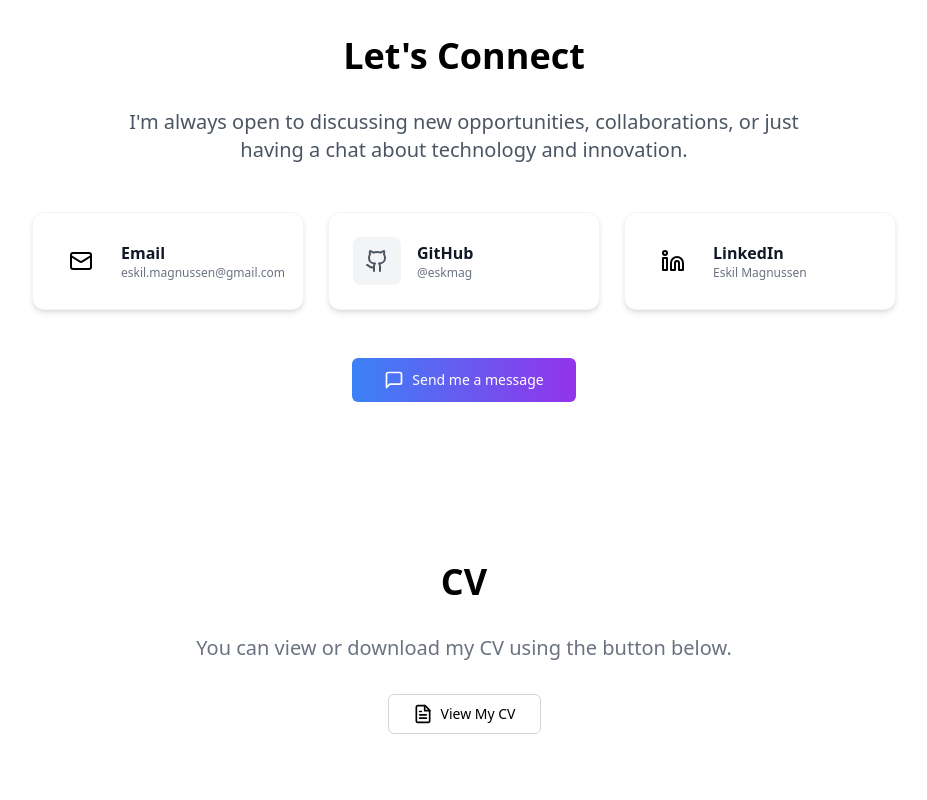
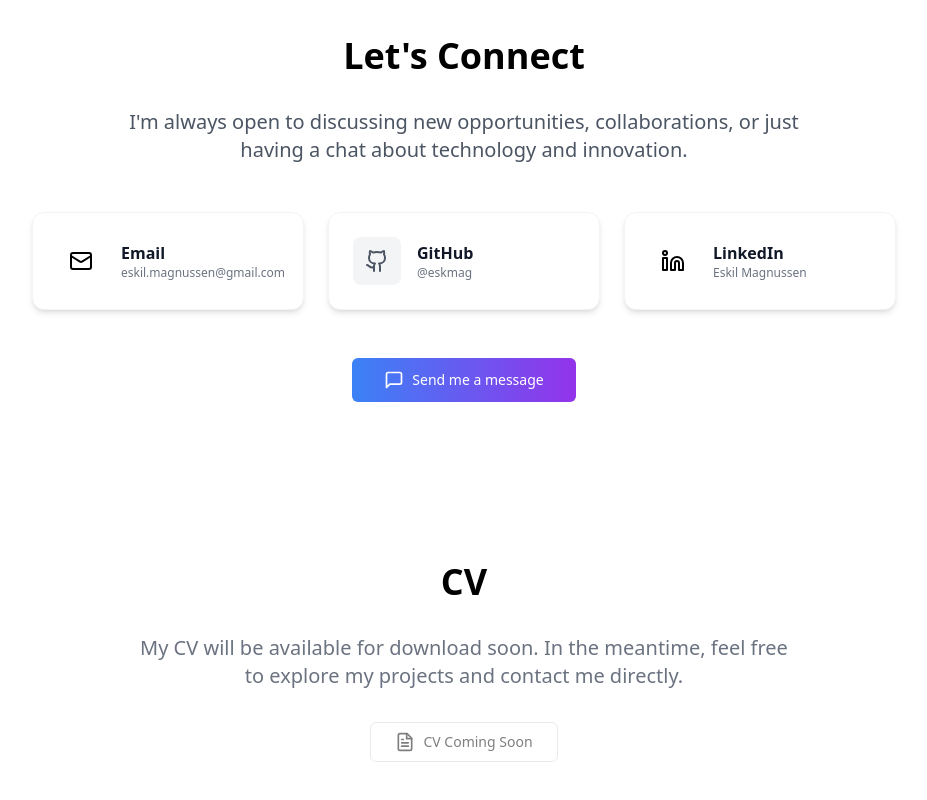
Before and after one commit to eskmag/portfolio, a React (Vite) app: page / in a window 1280 px wide. Shown: the part 3340-4140 px from the top of the page, without its empty margins (176-1103 px from the left). Built offline with nearby package versions, Linux system fonts and the light colour scheme; no server answers.

Commit message:
disabled cv button

```diff
--- a/src/components/CV.tsx
+++ b/src/components/CV.tsx
@@ -22,7 +22,7 @@ export const CV: React.FC = () => (
       viewport={{ once: true }}
       transition={{ duration: 0.6, delay: 0.2 }}
     >
-      You can view or download my CV using the button below.
+      My CV will be available for download soon. In the meantime, feel free to explore my projects and contact me directly.
     </motion.p>
     <motion.div
       initial={{ opacity: 0, y: 20 }}
@@ -30,11 +30,13 @@ export const CV: React.FC = () => (
       viewport={{ once: true }}
       transition={{ duration: 0.6, delay: 0.4 }}
     >
-      <a href="/cv.pdf" target="_blank">
-        <Button variant="outline" className="text-lg px-6 py-3 hover:bg-blue-50 hover:border-blue-300 dark:hover:bg-blue-900/20 transition-all duration-300">
-          <FileText className="w-5 h-5 mr-2" /> View My CV
-        </Button>
-      </a>
+      <Button
+        variant="outline"
+        className="text-lg px-6 py-3 opacity-50 cursor-not-allowed"
+        disabled
+      >
+        <FileText className="w-5 h-5 mr-2" /> CV Coming Soon
+      </Button>
     </motion.div>
   </section>
 );
```
